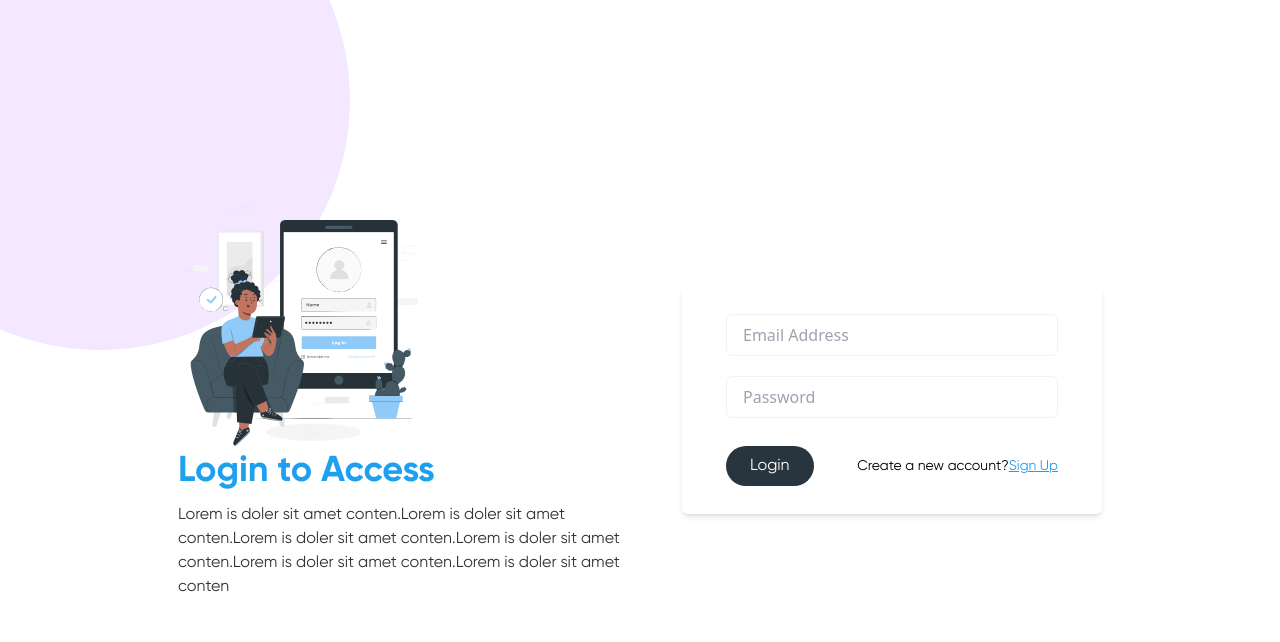
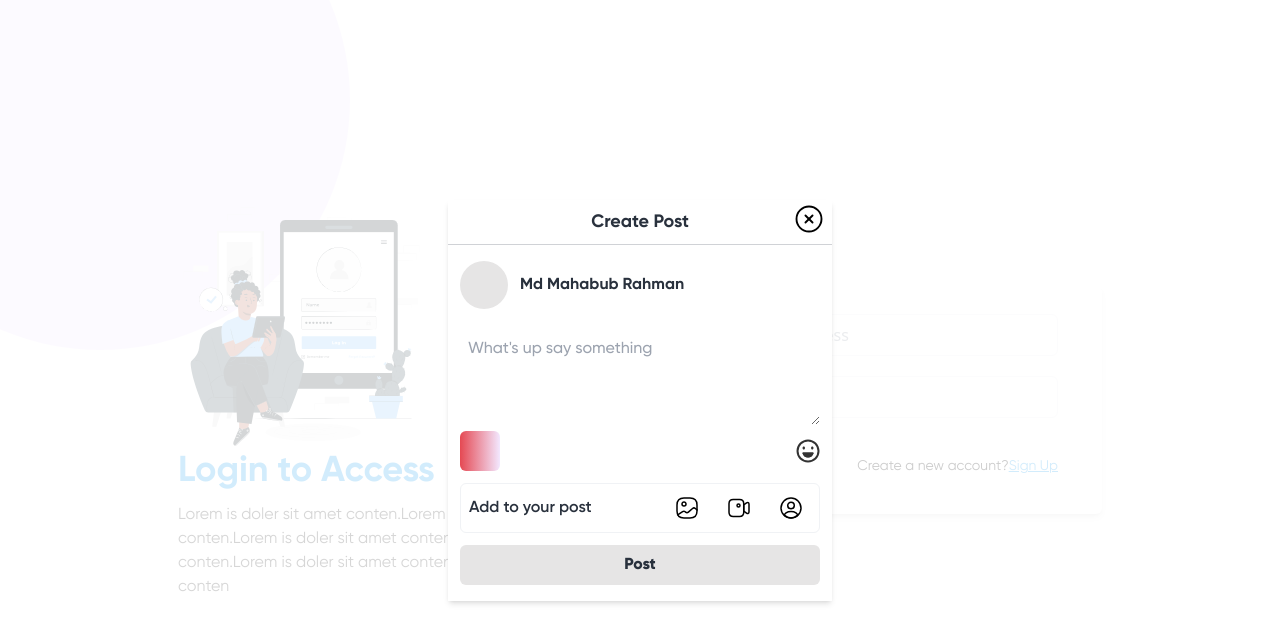
Before and after one commit to mahabubDevs/social_media-, a React (Vite) app in the folder frontend/: page /login in a window 1280 px wide. Shown: the top 642 px of the page. Built offline with nearby package versions, Linux system fonts and the light colour scheme.

Commit message:
post and emoji part done

```diff
--- a/frontend/package.json
+++ b/frontend/package.json
@@ -12,6 +12,7 @@
   "dependencies": {
     "@reduxjs/toolkit": "^2.2.6",
     "cors": "^2.8.5",
+    "emoji-picker-react": "^4.11.1",
     "env": "^0.0.2",
     "formik": "^2.4.6",
     "react": "^18.2.0",
--- a/frontend/src/App.jsx
+++ b/frontend/src/App.jsx
@@ -8,6 +8,7 @@ import NotLoggedInUser from './privateRouter/NotLoggedInUser'
 import LoggedInUser from './privateRouter/LoggedInUser'
 import RootLayout from "./components/RootLayout"
 import 'swiper/css';
+import CreatePostPopUp from './components/HomeComponent/PostHome/createPostPopUp'
 
 const router = createBrowserRouter(
   createRoutesFromElements(
@@ -31,6 +32,7 @@ function App() {
 
   return (
     <>
+      <CreatePostPopUp/>
      <RouterProvider router={router} />
     </>
   )
--- /dev/null
+++ b/frontend/src/components/HomeComponent/PostHome/createPostPopUp/AddPost.jsx
@@ -0,0 +1,25 @@
+import React from 'react'
+import { Media } from '../../../../svg/Media'
+import { LiveIcon } from '../../../../svg/Live'
+import { CircleProfileIcon } from '../../../../svg/Circleprofile'
+
+const AddPost = () => {
+  return (
+    <div className='px-2 py-1 border border-line_color rounded-md flex justify-between items-center'>
+          <span className='font-gilroySemibold text-black text-base'>Add to your post</span>
+          <div className='flex items-center gap-x-3'>
+              <div className='w-10 h-10 rounded-full cursor-pointer transition-all ease-liner duration-100 hover:bg-[#ececec] flex items-center justify-center'>
+                  <Media/>
+              </div>
+              <div className='w-10 h-10 rounded-full cursor-pointer transition-all ease-liner duration-100 hover:bg-[#ececec] flex items-center justify-center'>
+                  <LiveIcon/>
+              </div>
+              <div className='w-10 h-10 rounded-full cursor-pointer transition-all ease-liner duration-100 hover:bg-[#ececec] flex items-center justify-center'>
+                  <CircleProfileIcon/>
+              </div>
+          </div>
+    </div>
+  )
+}
+
+export default AddPost
--- /dev/null
+++ b/frontend/src/components/HomeComponent/PostHome/createPostPopUp/index.jsx
@@ -0,0 +1,62 @@
+import React, { useState } from "react";
+import { CircleCloseIcon } from "../../../../svg/CircleClose";
+import AddPost from "./AddPost";
+import Feeling from "../../../../svg/Feeling";
+import EmojiPicker from "emoji-picker-react";
+
+const CreatePostPopUp = () => {
+  const [picker,setPicker] = useState(false)
+  return (
+    <div className="absolute top-0 left-0 w-full bg-blur h-screen z-20 flex justify-center items-center">
+      <div className="w-[30%] bg-white shadow-md">
+        <div className="relative border-b border-[#d0d2d6] p-2">
+          <h3 className="font-gilroyBold text-lg text-black text-center">
+            Create Post
+          </h3>
+          <div className="absolute top-1 right-2">
+            <CircleCloseIcon />
+          </div>
+        </div>
+        <div className="px-3 py-4">
+          <div className="flex items-center gap-x-3">
+            <div className="w-12 h-12 rounded-full bg-[#e6e5e5] "> </div>
+              <h4 className="font-gilroyBold text-base text-black">
+                Md Mahabub Rahman
+              </h4>
+              </div>
+            <div className="mt-5">
+              <textarea placeholder="What's up say something"
+                className="w-full min-h-24 outline-none p-2 font-gilroyMedium text-base" />
+
+          </div>
+          <div className="flex items-center justify-between mb-3">
+            <div className="w-10 h-10 bg-gradient-to-r from-red to-purple_100 rounded-md cursor-pointer">
+
+              </div>
+            <div className="cursor-pointer relative">
+              <div onClick={()=>setPicker((prev)=> !prev)}>
+                  <Feeling/>
+              </div>
+              {picker && (
+                <div className="absolute -top-[460px] -left-[315px]">
+                  <EmojiPicker/>
+                </div>
+
+              )}
+              </div>
+          </div>
+          <div>
+            <AddPost/>
+          </div>
+          <div className="mt-3">
+            <button className="w-full bg-[#e6e5e5] hover:text-white hover:bg-black p-2 font-gilroyExtraBold text-black text-base rounded-md">
+              Post
+            </button>
+          </div>
+        </div>
+      </div>
+    </div>
+  );
+};
+
+export default CreatePostPopUp;
--- a/frontend/src/svg/CircleClose.jsx
+++ b/frontend/src/svg/CircleClose.jsx
@@ -12,7 +12,7 @@ export const CircleCloseIcon = () => {
         stroke="currentColor"
         strokeWidth="1.5"
         strokeLinecap="round"
-        strokeLinejoin="round"
+       strokeLinejoin="round"
       />
       <path
         d="M9.17 14.83L14.83 9.17"
```
Also changed, not shown: 1 other file (tests, documents, lock files or other folders).
